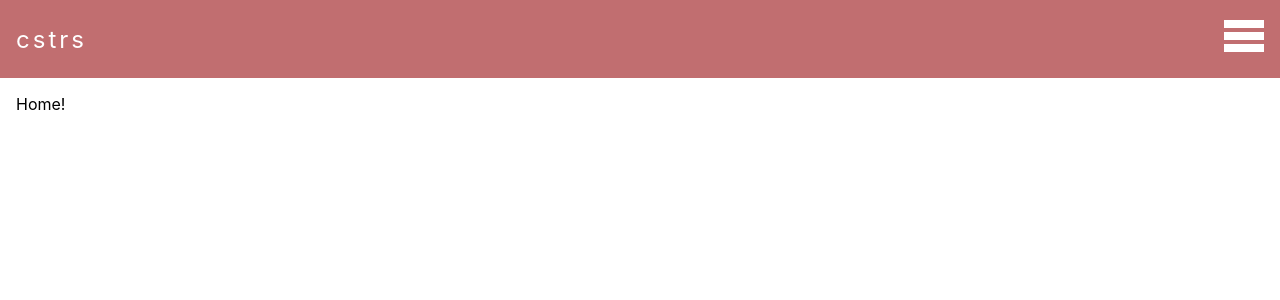
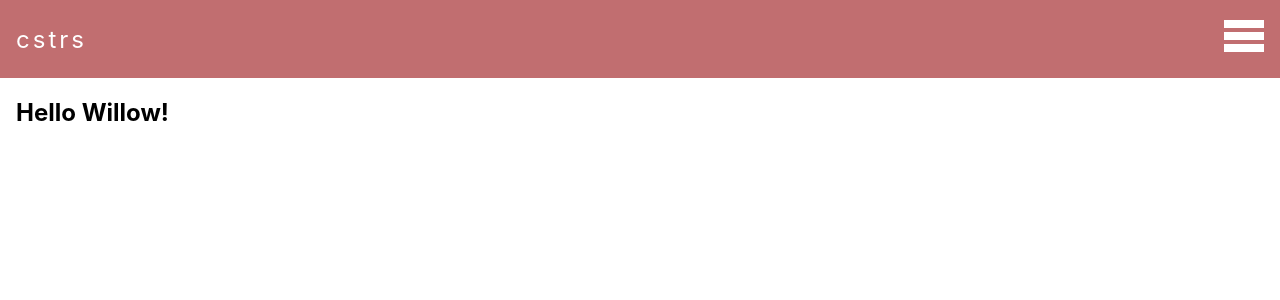
Before and after one commit to willowCeleste/cstrs-react, a React (Create React App) app: page / in a window 1280 px wide. Shown: the top 300 px of the page. Built offline with nearby package versions, Linux system fonts and the light colour scheme.

Commit message:
removes hardcoded user in components, moves it to app.js

```diff
--- a/src/App.js
+++ b/src/App.js
@@ -13,6 +13,13 @@ import RideDetail from './Pages/RideDetail/RideDetail';
 import './App.css';
 
 function App() {
+  const user =  {
+    _id: '60f57b4d7104b26ef6ec7a0e',
+    username: 'willowceleste',
+    firstName: 'Willow',
+    lastName: 'Brazuk'
+  };
+
   return (
     <div className="c-app">
       <Header />
@@ -20,14 +27,14 @@ function App() {
         <Routes>
           <Route path
           ="/coaster/:id" element={<CoasterDetail />}/>
-          <Route path="/rides" element={<Rides />}/>
+          <Route path="/rides" element={<Rides user={user} />}/>
           <Route path="/credits" element={<Credits />}/>
           <Route path="/search" element={<SearchResults />}/>
           <Route path="/lists" element={<Lists />}/>
-          <Route path="/addRide" element={<AddRide />}/>
+          <Route path="/addRide" element={<AddRide user={user} />}/>
           <Route path="/edit-ride" element={<EditRide />}/>
           <Route path="/rides/:id" element={<RideDetail />}/>
-          <Route path="/" element={<Home />} />
+          <Route path="/" element={<Home user={user} />} />
         </Routes>
       </div>
     </div>
--- a/src/Pages/AddRide/AddRide.js
+++ b/src/Pages/AddRide/AddRide.js
@@ -2,7 +2,7 @@ import { useState } from "react";
 import { useLocation } from "react-router";
 import "./AddRide.css";
 
-const AddRide = () => {
+const AddRide = props => {
   const location = useLocation();
   const coaster = location.state.coaster;
 
@@ -11,7 +11,7 @@ const AddRide = () => {
     coasterName: coaster.title,
     parkId: coaster._park[0]._id,
     parkName: coaster._park[0].title,
-    user: '60f57b4d7104b26ef6ec7a0e', //TODO: remove hardcoded user
+    user: props.user._id,
     date: '',
     notes: '',
     rating: null
--- a/src/Pages/Home.js
+++ b/src/Pages/Home.js
@@ -1,6 +1,7 @@
-const Home = () => {
+const Home = props => {
+  console.log(props.user);
   return <div>
-    Home!
+    <h2>Hello {props.user.firstName}!</h2>
   </div>
 };
 
--- a/src/Pages/Rides.js
+++ b/src/Pages/Rides.js
@@ -10,14 +10,15 @@ import utc from 'dayjs/plugin/utc';
 
 dayjs.extend(utc);
 
-const Rides = () => {
+const Rides = props => {
+  const userId = props.user._id;
   const navigate = useNavigate();
   const [loading, setLoading] = useState(true);
   const [rides, setRides] = useState([]);
 
   const fetchRidesHandler = useCallback(async () => {
     try {
-      const response = await fetch('http://localhost:4000/rides/');
+      const response = await fetch(`http://localhost:4000/users/${userId}/rides/`);
       if (!response.ok) {
         throw new Error('Something went wrong!');
       }
@@ -27,7 +28,7 @@ const Rides = () => {
     } catch(e) {
       console.log(e);
     }
-  }, []);
+  }, [userId]);
 
   const deleteRideHandler = () => {
     alert("Are you sure you want to delete this ride?");
```
